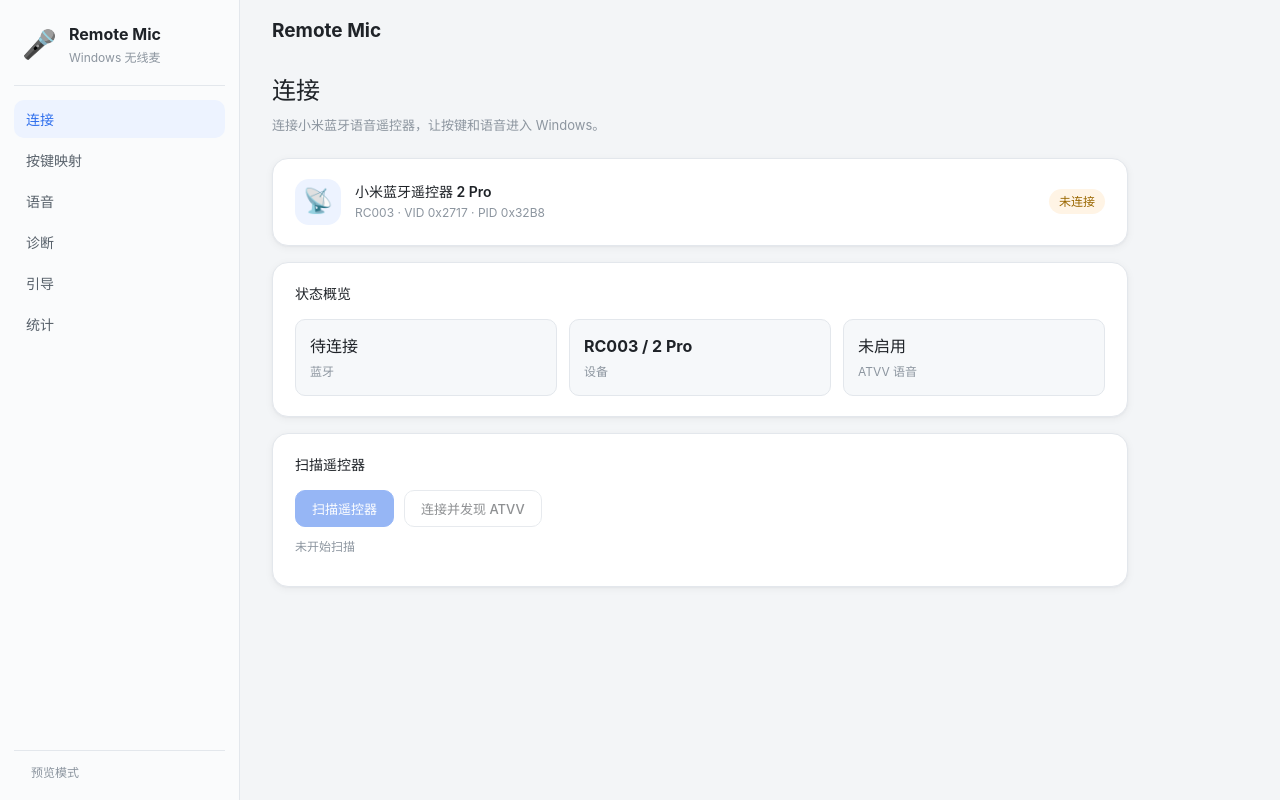
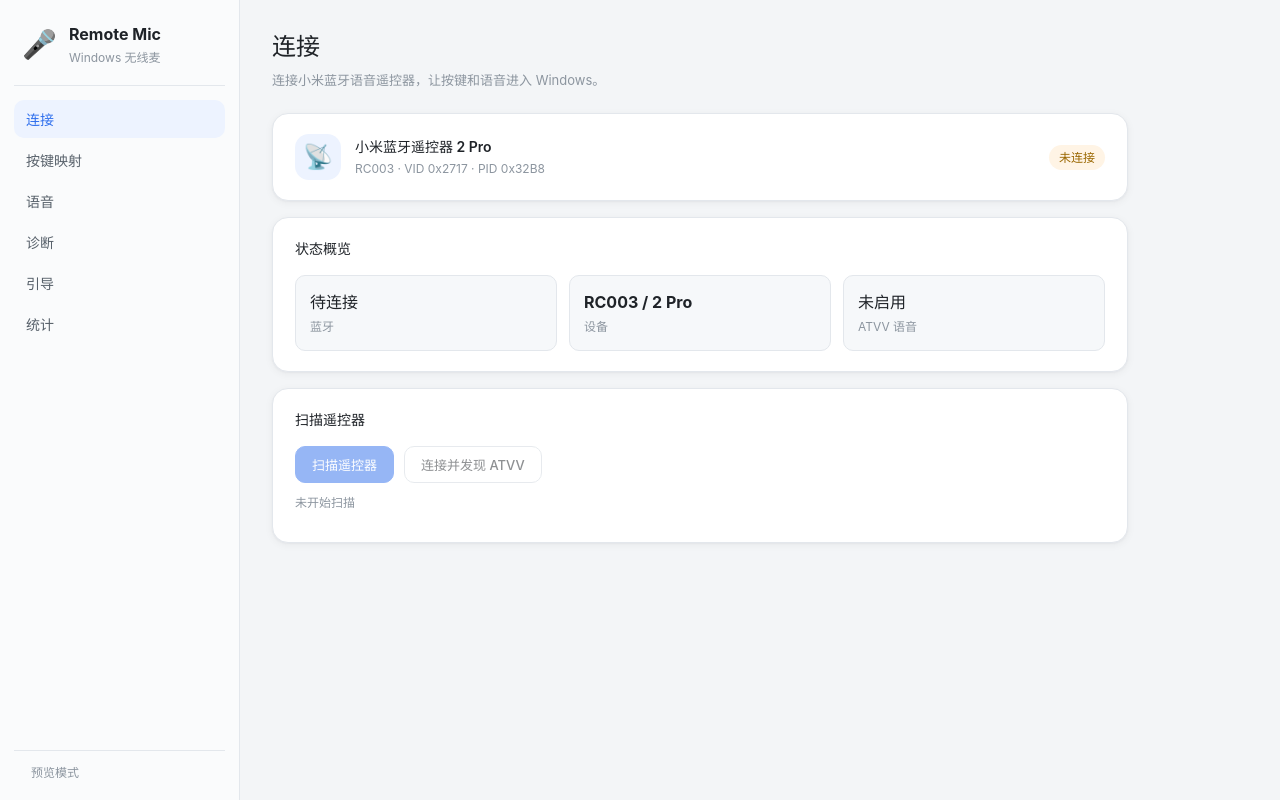
Before and after one commit to poluce/windows-remote-mic, a React (Vite) app: page / in a window 1280 px wide. Built offline with nearby package versions, Linux system fonts and the light colour scheme.

Commit message:
ui: remove top bar entirely, add content top spacing

```diff
--- a/src/App.css
+++ b/src/App.css
@@ -148,25 +148,10 @@
   overflow: hidden;
 }
 
-.topbar {
-  flex: 0 0 auto;
-  display: flex;
-  align-items: center;
-  justify-content: space-between;
-  padding: 16px 32px;
-  background: transparent;
-}
-
-.topbar h1 {
-  margin: 0;
-  font-size: 19px;
-  color: var(--text);
-}
-
 .content {
   flex: 1;
   overflow-y: auto;
-  padding: 6px 32px 40px;
+  padding: 24px 32px 40px;
   max-width: 920px;
   width: 100%;
 }
--- a/src/App.tsx
+++ b/src/App.tsx
@@ -16,12 +16,6 @@
       <Sidebar page={page} onChange={setPage} />
 
       <main className="main">
-        <header className="topbar">
-          <div>
-            <h1>{pageTitle(page)}</h1>
-          </div>
-        </header>
-
         <div className="content">
           {page === "connection" && <ConnectionPage />}
           {page === "mapping" && <MappingPage />}
@@ -35,21 +29,4 @@
   );
 }
 
-function pageTitle(page: PageId): string {
-  switch (page) {
-    case "connection":
-      return "Remote Mic";
-    case "mapping":
-      return "按键映射";
-    case "voice":
-      return "语音";
-    case "diagnostics":
-      return "诊断";
-    case "guidance":
-      return "引导";
-    case "stats":
-      return "统计";
-  }
-}
-
 export default App;
```
